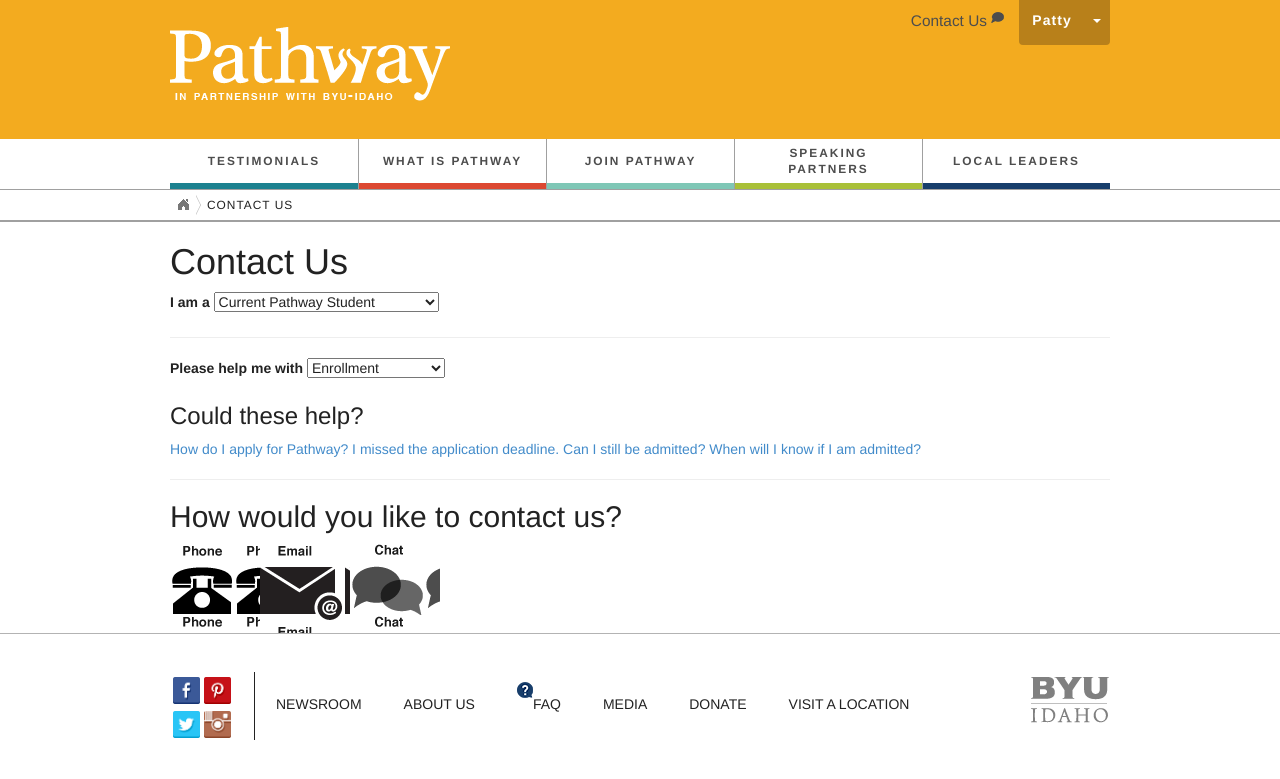
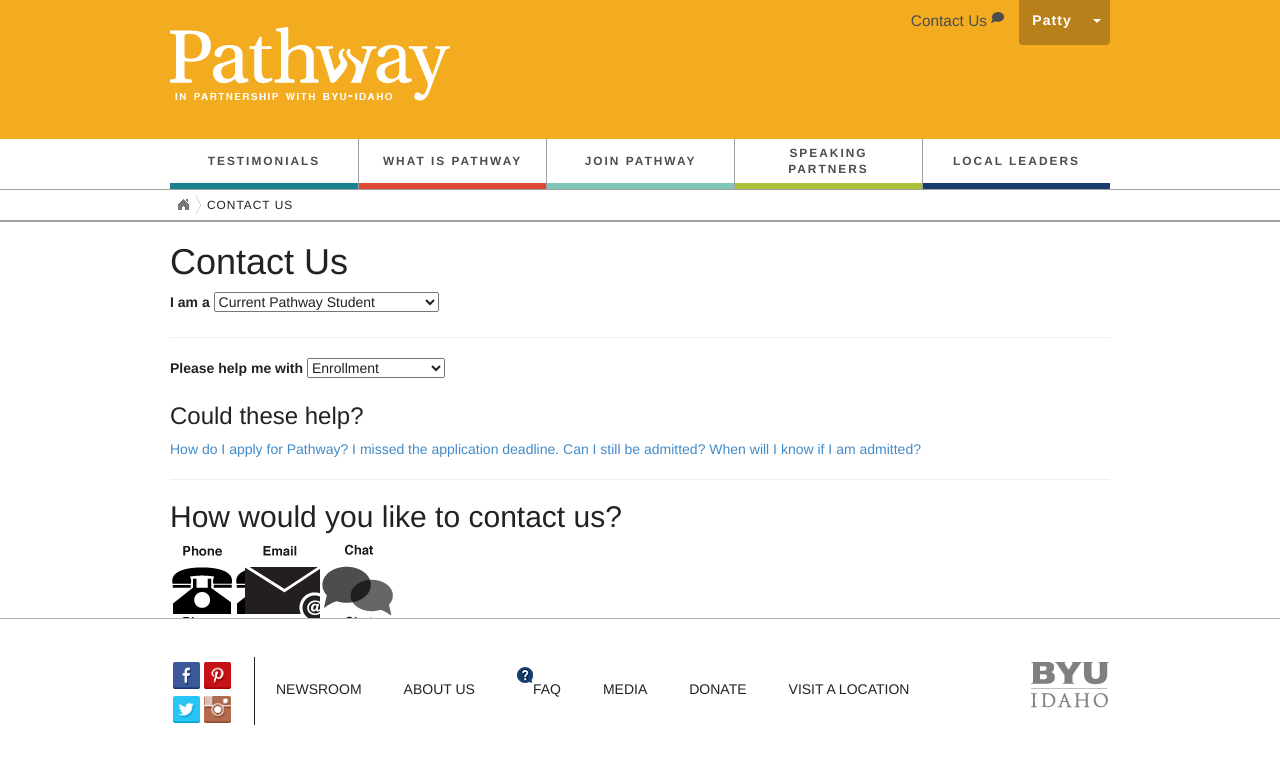
Before and after one commit to gordoman/pathway.lds.org-jekyll, a Jekyll site: the page built from jekyll-source/pages/contact-us/contact-us.html, in a window 1280 px wide. Shown: the top 779 px of the page. Built offline with Jekyll 4.4.1, drawn with Linux system fonts in a browser that asks for light colours; nearby versions of some CDN libraries.

Commit message:
test for contact icons

```diff
--- a/jekyll-source/pages/contact-us/contact-us.html
+++ b/jekyll-source/pages/contact-us/contact-us.html
@@ -45,9 +45,11 @@
 				</form>
 				<hr/>
 				<h2>How would you like to contact us?</h2>
-				<a href=""><span id="Phone" class="col-lg-4 col-md-4 col-sm-4 col-xs-4"></span></a>
-				<a href=""><span id="Email" class="col-lg-4 col-md-4 col-sm-4 col-xs-4"></span></a>
-				<a href=""><span id="Chat" class="recommended col-lg-4 col-md-4 col-sm-4 col-xs-4"></span></a>
+				<div>
+					<a href=""><span id="Phone" class="col-lg-4 col-md-4 col-sm-4 col-xs-4"></span></a>
+					<a href=""><span id="Email" class="col-lg-4 col-md-4 col-sm-4 col-xs-4"></span></a>
+					<a href=""><span id="Chat" class="recommended col-lg-4 col-md-4 col-sm-4 col-xs-4"></span></a>
+				</div>
 			</div>
 		</div>
 	</div>
--- a/jekyll-source/styles/contact_us.scss
+++ b/jekyll-source/styles/contact_us.scss
@@ -10,22 +10,22 @@
 #Phone {
 	display: inline-block;
 	background-image: url("{{site.baseurl}}img/contact-us/Phone.png");
-	height: 90px;
-	width: 90px;
+	height: 75px;
+	width: 75px;
 }
 
 #Email {
 	display: inline-block;
 	background-image: url("{{site.baseurl}}img/contact-us/Email.png");
-	height: 90px;
-	width: 90px;
+	height: 75px;
+	width: 75px;
 }
 
 #Chat {
 	display: inline-block;
 	background-image: url("{{site.baseurl}}img/contact-us/Chat.png");
-	height: 90px;
-	width: 90px;
+	height: 75px;
+	width: 75px;
 }
 
 .recommended {
```
